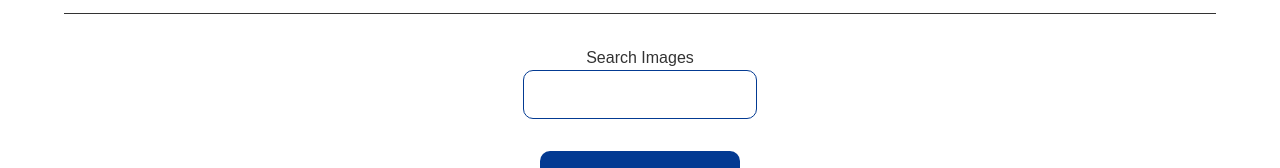
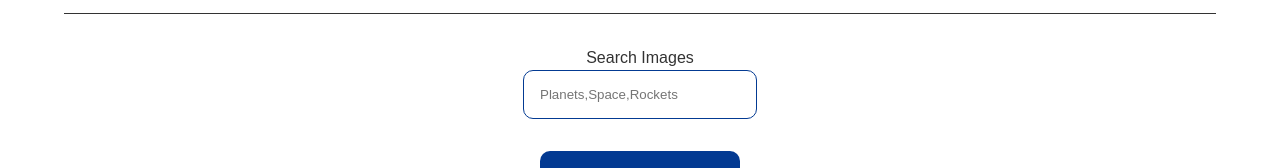
Before and after one commit to Byronk5/Nasa-Info-Hub, a plain HTML site: page gallery.html in a window 1280 px wide. Shown: the part 444-612 px from the top of the page. Drawn offline with Linux system fonts and the light colour scheme.

Commit message:
Added Placeholder

```diff
--- a/gallery.html
+++ b/gallery.html
@@ -41,7 +41,11 @@
       <h1 class="text-center">Gallery</h1>
       <div id="search" class="text-center">
         <label for="search">Search Images</label>
-        <input type="text" id="search-input" />
+        <input
+          type="text"
+          id="search-input"
+          placeholder="Planets,Space,Rockets"
+        />
         <input type="submit" value="Submit" id="submit" class="btn" />
         <input type="button" value="Reset" id="reset" class="btn" />
       </div>
```
